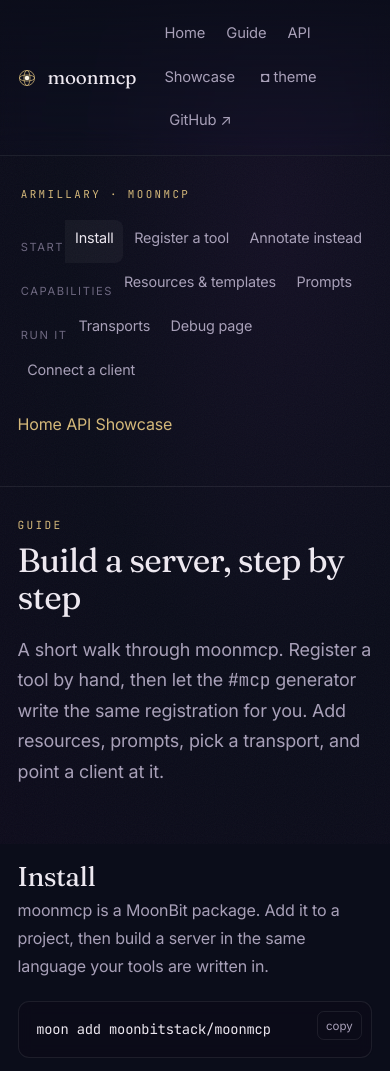
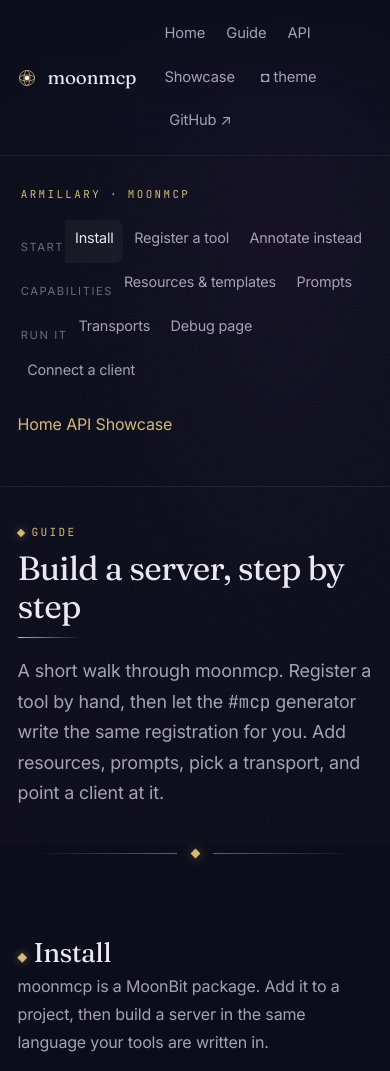
Before and after one commit to moonbitstack/moonmcp, a plain HTML site: page docs/guide.html in a window 390 px wide. Shown: the top 1071 px of the page. Drawn offline with Linux system fonts and the light colour scheme.

Commit message:
docs(moonmcp): deepen the armillary look with astrolabe detail.
- armillary.css: a graduated tick ring and cardinal marks on the homepage
  sphere, a soft gold halo behind it; gold-thread rules with a gem node
  between sections; a faint graduated ring behind document headers; a gem
  diamond before each kicker and section heading; a short gold thread under
  each title; gold selection, gold focus ring, and a drawn underline on
  inline links; a gold hairline along the top edge of every glass panel.
- The ornaments are theme-variable driven, so the dawn theme gets the same
  detail in a darker gold. All pages stay free of horizontal scroll at 390px,
  and reduced motion still shows every element at rest.

Signed-off-by: Leo Cheng (heke1228) <chengkelfan@qq.com>

```diff
--- a/docs/assets/armillary.css
+++ b/docs/assets/armillary.css
@@ -229,11 +229,44 @@ footer.site{margin-top:3.4rem;padding-top:1.4rem;border-top:1px solid var(--hair
 footer.site a{color:var(--muted)}
 footer.site .grow{margin-left:auto}
 
+/* ---- ornament: gold thread rules, gem kickers, astrolabe ring ---- */
+::selection{background:color-mix(in srgb,var(--gold) 32%,transparent);color:var(--ink)}
+:focus-visible{outline:2px solid color-mix(in srgb,var(--gold) 70%,transparent);outline-offset:2px}
+
+.kicker{display:inline-flex;align-items:center}
+.kicker::before{content:"";width:6px;height:6px;margin-right:.5rem;transform:rotate(45deg);background:var(--gold);box-shadow:0 0 10px -1px var(--gold);flex:none}
+
+/* a gem node before each section heading, a short thread under each title */
+.section>h2::before{content:"";display:inline-block;width:7px;height:7px;margin-right:.55rem;transform:rotate(45deg) translateY(-1px);background:var(--gold);box-shadow:0 0 10px -1px var(--gold)}
+h1.doc-h1::after{content:"";display:block;width:64px;height:1px;margin-top:.75rem;background:linear-gradient(90deg,var(--gold),transparent)}
+
+/* a thread across the page, with a gem at its heart */
+.rule{display:flex;align-items:center;gap:.9rem;max-width:1120px;margin:2.6rem auto;padding:0 1rem}
+.rule::before,.rule::after{content:"";height:1px;flex:1}
+.rule::before{background:linear-gradient(90deg,transparent,color-mix(in srgb,var(--gold) 50%,transparent))}
+.rule::after{background:linear-gradient(270deg,transparent,color-mix(in srgb,var(--gold) 50%,transparent))}
+.rule .node{width:7px;height:7px;transform:rotate(45deg);background:var(--gold);box-shadow:0 0 12px -1px var(--gold);flex:none}
+
+/* a faint graduated ring behind document headers */
+main.doc>header{position:relative;isolation:isolate}
+main.doc>header::before{content:"";position:absolute;right:0;top:-26px;width:clamp(150px,26vw,260px);aspect-ratio:1;border-radius:50%;
+  border:1px solid color-mix(in srgb,var(--gold) 26%,transparent);
+  box-shadow:0 0 0 16px color-mix(in srgb,var(--gold) 5%,transparent),0 0 0 17px color-mix(in srgb,var(--gold) 12%,transparent);
+  pointer-events:none;z-index:-1;opacity:.65}
+
+/* inline links: a gold thread drawn on hover */
+main p a{background-image:linear-gradient(var(--gold),var(--gold));background-size:0% 1px;background-repeat:no-repeat;background-position:0 100%;transition:background-size .28s ease}
+main p a:hover{background-size:100% 1px}
+
+/* a little more depth: a gold hairline along each glass top edge */
+.glass{box-shadow:var(--shadow),inset 0 1px 0 0 var(--glass-hi),inset 0 2px 0 -1px color-mix(in srgb,var(--gold) 16%,transparent),inset 0 0 0 1px rgba(255,255,255,.02)}
+
 /* reveal on scroll — only hidden when JS is present, so content never disappears */
 html.js .reveal{opacity:0;transform:translateY(14px);transition:opacity .7s ease,transform .7s cubic-bezier(.16,1,.3,1)}
 html.js .reveal.in{opacity:1;transform:none}
 
 @media (width <= 860px){
+  main.doc>header::before{display:none}
   .shell{grid-template-columns:1fr}
   .sidebar{position:static;height:auto;border-right:none;border-bottom:1px solid var(--hair)}
   .side-nav{flex-flow:row wrap}.side-nav a{border-left:none}
--- a/docs/guide.html
+++ b/docs/guide.html
@@ -58,6 +58,8 @@
       <h1 class="doc-h1">Build a server, step by step</h1>
       <p class="lead">A short walk through moonmcp. Register a tool by hand, then let the <code>#mcp</code> generator write the same registration for you. Add resources, prompts, pick a transport, and point a client at it.</p>
     </header>
+
+    <div class="rule"><span class="node"></span></div>
 
     <section class="section" id="install">
       <h2>Install</h2>
```
Also changed, not shown: docs/api.html (+1 -0 lines), docs/index.html (+14 -0 lines), docs/showcase.html (+2 -0 lines), 1 other file.
